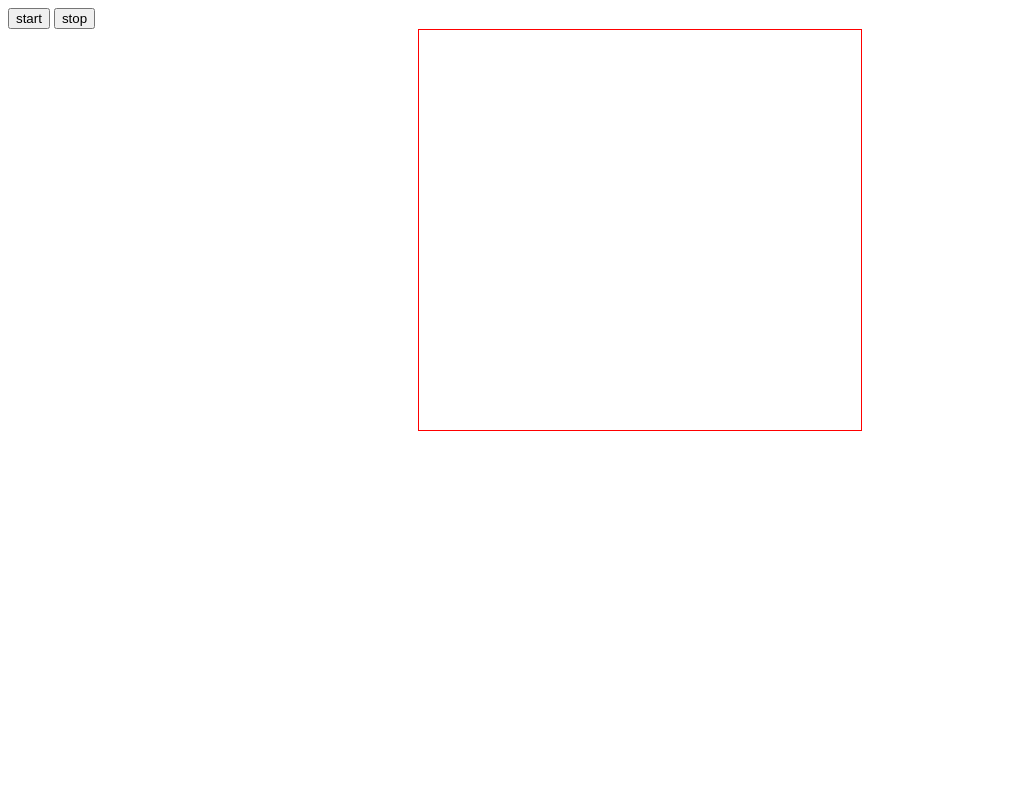
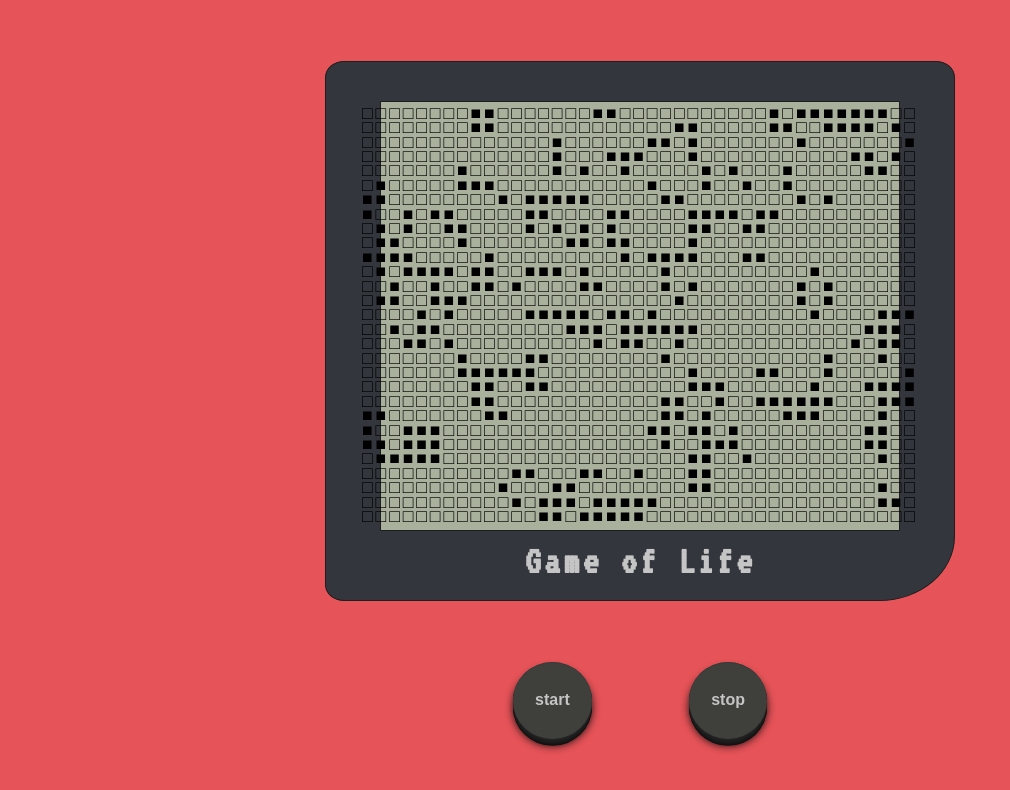
Before and after one commit to Oliv-19/GameOfLife, a website built with webpack: page src/template.html in a window 1280 px wide. Both pictures are taken after a click on the button "start". Shown: the whole page, without its empty margins (0-1010 px from the left). Built offline with nearby package versions, Linux system fonts and the light colour scheme.

Commit message:
Added style and start/stop button to run game

```diff
--- /dev/null
+++ b/src/Board.js
@@ -0,0 +1,89 @@
+export default class Board{
+    constructor() {
+    }
+    deadState(width, height){
+        let board_state= []
+        for (let i = 0; i < height; i++) {
+            let arrayX=[]
+            for (let j = 0; j < width; j++) {
+                arrayX.push(0)
+            }
+            board_state.push(arrayX)
+        }
+        return board_state
+    }
+    randomState(width, height){
+        let state= this.deadState(width, height)
+        for (let i = 0; i < state.length; i++) {
+            for (let j = 0; j < state[i].length; j++) {
+                let rd= Math.round(Math.random())
+                if(rd== 1){
+                    state[i][j] = rd
+                }
+            }
+        }
+        return state
+    }
+    render(board_state){
+        let resultStr=''
+        for (let i = 0; i < board_state.length; i++) {
+            let row= board_state[i]
+            for (let j = 0; j < row.length; j++) {
+                if( row[j] == 1){
+                    resultStr+= '■'
+                }else{
+                    resultStr+= '□'
+                }
+            }
+            resultStr+= '<br>'
+        }
+        return resultStr
+    }
+    isDead(board_state, cellCol, cellRow){
+        let arr=[
+            [cellRow, cellCol+1],
+            [cellRow+1, cellCol+1],
+            [cellRow+1, cellCol],
+            [cellRow+1, cellCol-1],
+            [cellRow, cellCol-1],
+            [cellRow-1, cellCol-1],
+            [cellRow-1, cellCol],
+            [cellRow-1, cellCol+1]
+        ]
+        let count= 0
+        let result= board_state[cellRow][cellCol]
+        arr.forEach((coord)=>{
+            if(board_state[coord[0]] !=undefined && board_state[coord[0]][coord[1]] != undefined){
+                if(board_state[coord[0]][coord[1]] == 1){
+                    count +=1
+                }
+            }
+        })
+
+        if(board_state[cellRow][cellCol] == 1){
+            if(count==2 || count == 3){
+                result = 1
+            }else{
+                result=0
+            }
+        }else{
+            if(count==3){
+                result= 1
+
+            }
+        }
+        return result
+    }
+    nextBoardState(board_state){
+        let newBoard=this.deadState(board_state[0].length, board_state.length)
+        for (let i = 0; i < board_state.length; i++) {
+
+            for (let j = 0; j < board_state[i].length; j++) {
+                newBoard[i][j]= this.isDead(board_state, j, i)
+
+            }
+        }
+
+        return newBoard
+    }
+}
--- a/src/Dom.js
+++ /dev/null
@@ -1,4 +0,0 @@
-const domManager={
-    startBtn: document.querySelector('start'),
-    stopBtn: document.querySelector('stop'),
-}
--- a/src/index.js
+++ b/src/index.js
@@ -1,103 +1,28 @@
-export default class Board{
-    constructor() {
-    }
-    deadState(width, height){
-        let board_state= []
-        for (let i = 0; i < height; i++) {
-            let arrayX=[]
-            for (let j = 0; j < width; j++) {
-                arrayX.push(0)
+import Board from "./Board";
+import "./style.css";
+(function init(){
+    const startBtn = document.querySelector('.start')
+    const stopBtn = document.querySelector('.stop')
+    const grid = document.querySelector('.grid')
+    const boardInstance = new Board()
+    let board= boardInstance.randomState(Math.floor(grid.clientWidth*0.08), Math.floor(grid.clientHeight*0.07))
+    let stop=false
+    stopBtn.addEventListener('click', ()=>{
+        stop=true
+    })
+    startBtn.addEventListener('click', ()=>{
+        let str = boardInstance.render(board)
+        grid.innerHTML= str
+        let interval = setInterval(() => {
+            board= boardInstance.nextBoardState(board)
+            str = boardInstance.render(board)
+            grid.innerHTML= str
+            if(stop== true){
+                stop= false
+                clearInterval(interval)
             }
-            board_state.push(arrayX)
-        }
-        return board_state
-    }
-    randomState(width, height){
-        let state= this.deadState(width, height)
-        for (let i = 0; i < state.length; i++) {
-            for (let j = 0; j < state[i].length; j++) {
-                let rd= Math.round(Math.random())
-                if(rd== 1){
-                    state[i][j] = rd
-                }
-            }
-        }
-        return state
-    }
-    render(board_state){
-        let resultStr=''
-        let firstLine= '_ '.repeat(board_state[0].length+2)+'\n'
-        resultStr+= firstLine
-        for (let i = 0; i < board_state.length; i++) {
-            let row= board_state[i]
-            resultStr+= '| '
-            for (let j = 0; j < row.length; j++) {
-                if( row[j] == 1){
-                    resultStr+= '# '
-                }else{
-                    resultStr+= '° '
-                }
-            }
-            resultStr+= '|\n'
-        }
-        resultStr+= firstLine
-        return console.log(resultStr)
-    }
-    isDead(board_state, cellCol, cellRow){
-        let arr=[
-            [cellRow, cellCol+1],
-            [cellRow+1, cellCol+1],
-            [cellRow+1, cellCol],
-            [cellRow+1, cellCol-1],
-            [cellRow, cellCol-1],
-            [cellRow-1, cellCol-1],
-            [cellRow-1, cellCol],
-            [cellRow-1, cellCol+1]
-        ]
-        let count= 0
-        let result= board_state[cellRow][cellCol]
-        arr.forEach((coord)=>{
-            if(board_state[coord[0]] !=undefined && board_state[coord[0]][coord[1]] != undefined){
-                if(board_state[coord[0]][coord[1]] == 1){
-                    count +=1
-                }
-            }
-        })
+        }, 500);
 
-        if(board_state[cellRow][cellCol] == 1){
-            if(count==2 || count == 3){
-                result = 1
-            }else{
-                result=0
-            }
-        }else{
-            if(count==3){
-                result= 1
+    })
 
-            }
-        }
-        return result
-    }
-    nextBoardState(board_state){
-        let newBoard=this.deadState(board_state[0].length, board_state.length)
-        for (let i = 0; i < board_state.length; i++) {
-
-            for (let j = 0; j < board_state[i].length; j++) {
-                newBoard[i][j]= this.isDead(board_state, j, i)
-
-            }
-        }
-
-        return newBoard
-    }
-    Init(){
-        let firstBoard= this.randomState(6, 6)
-        for (let i = 0; i < 10; i++) {
-            firstBoard= this.nextBoardState(firstBoard)
-            this.render(firstBoard)
-        }
-    }
-}
-
- const boardInstance= new Board()
- boardInstance.Init()
+})()
--- /dev/null
+++ b/src/style.css
@@ -0,0 +1,95 @@
+@import url('https://fonts.googleapis.com/css2?family=VT323&display=swap');
+*{
+    /* To do: animation that "turns on" the screen(.grid) */
+    box-sizing: content-box;
+    margin: 0;
+    padding: 0;
+}
+body{
+    height: 100vh;
+    font-family: monospace;
+    font-size: 16px;
+    /* background-color: #ff3b3b; */
+    background-color: #E65358;
+    display: flex;
+    flex-direction: column;
+    align-items: center;
+    justify-content: space-evenly;
+}
+.grid{
+    width: 90%;
+    height: 90%;
+    background-color: #a9b19d;
+    border: 1px solid rgb(31, 31, 31);
+    display: flex;
+    align-items: center;
+    justify-content: center;
+    font-size: 1.1rem;
+    line-height: 0.9rem;
+    letter-spacing: 3px;
+}
+.wrapper{
+    display: flex;
+    flex-direction: column;
+    align-items: center;
+    justify-content: center;
+    width: 45%;
+    height: 60%;
+    padding: 3% 2% 1.5% 2%;
+    /* padding-bottom: 1.5%; */
+    gap: 10px;
+    background-color: #33363C;
+    border-radius: 3% 3% 12% 3%;
+    border: 1px solid rgb(31, 31, 31);
+}
+.title{
+    font-family: "VT323", monospace;
+    color: #c5c5c5;
+    letter-spacing: 0.2rem;
+    font-size: 2.5rem;
+}
+.buttons{
+    display: flex;
+    justify-content: space-evenly;
+    align-items: center;
+    width: 35%;
+}
+button{
+    appearance: none;
+    background-color: #3F403B;
+    padding: 5%;
+    height: 2rem;
+    border-radius: 50%;
+    font-size: 1rem;
+    cursor: pointer;
+    color: #c5c5c5;
+    outline: none;
+    border: none;
+    font-weight: 600;
+    box-shadow:
+    inset 0 0.0625em 0 0 #3a3a3a,
+    0 0.0625em 0 0 #252525,
+    0 0.125em 0 0 #202020,
+    0 0.25em 0 0 #1c1c1c,
+    0 0.3125em 0 0 #181818,
+    0 0.375em 0 0 #141414,
+    0 0.425em 0 0 #101010,
+    0 0.425em 0.5em 0 #0a0a0a;
+    transition: 0.15s ease;
+}
+button:hover{
+    color: #e2e2e2;
+
+}
+button:active{
+    translate: 0 0.225em;
+    box-shadow:
+        inset 0 0.03em 0 0 #3a3a3a,
+        0 0.03em 0 0 #252525,
+        0 0.0625em 0 0 #202020,
+        0 0.125em 0 0 #1c1c1c,
+        0 0.125em 0 0 #181818,
+        0 0.2em 0 0 #141414,
+        0 0.225em 0 0 #101010,
+        0 0.225em 0.375em 0 #0a0a0a;
+}
--- a/src/template.html
+++ b/src/template.html
@@ -5,11 +5,18 @@
     <meta name="viewport" content="width=device-width, initial-scale=1.0">
     <title>Game of life</title>
 </head>
-<body style="height: 100vh;">
-    <button type="button" class="start"> start</button>
-    <button type="button" class="stop"> stop</button>
-    <div class="grid" style="width: 35%; height: 50%; border: red 1px solid; margin: auto;">
+<body>
+    <div class="wrapper">
+        <div class="grid">
 
+        </div>
+
+        <h1 class="title">Game of Life</h1>
+    </div>
+    </div>
+    <div class="buttons">
+        <button type="button" class="start"> start</button>
+        <button type="button" class="stop"> stop</button>
     </div>
 </body>
 </html>
```
Also changed, not shown: tests/test.test.js (+1 -1 lines).
